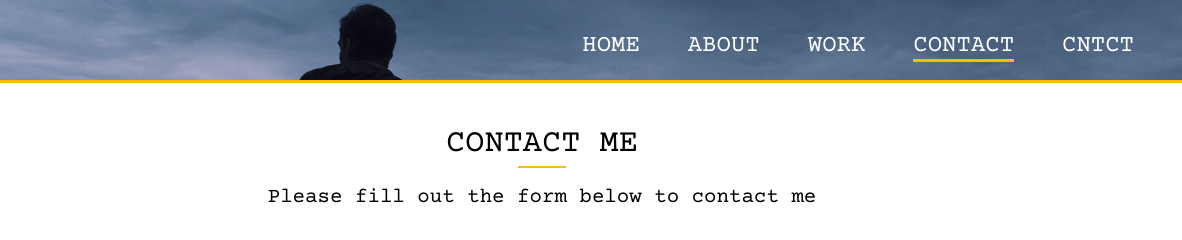
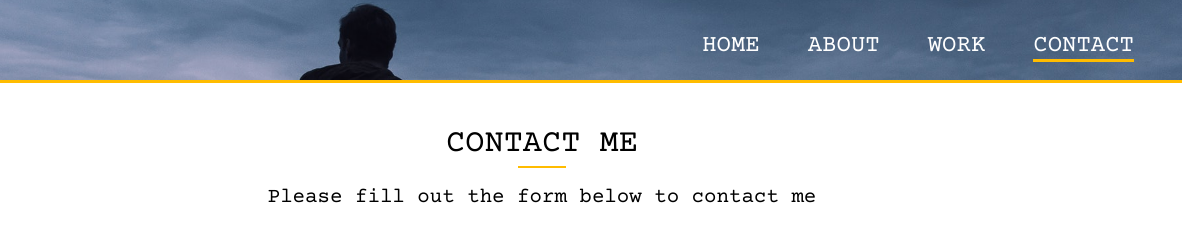
Before and after one commit to darksapien/portfolio, a website: page dist/contact.html in a window 1280 px wide. Shown: the top 240 px of the page, 98-1280 px from the left. Drawn offline with nearby package versions, Linux system fonts and the light colour scheme.

Commit message:
Removed troubleshooting links from contact.html

```diff
--- a/dist/contact.html
+++ b/dist/contact.html
@@ -25,10 +25,6 @@
                     <li><a href="about.html">About</a></li>
                     <li><a href="work.html">Work</a></li>
                     <li><a href="contact.html" class="current">Contact</a></li>
-                    <!-- <li><a href="sandbox.html">sandbox</a></li> -->
-                    <li><a href="contact copy.html">cntct</a></li>
-
-
                 </ul>
             </nav>
         </div>
```
